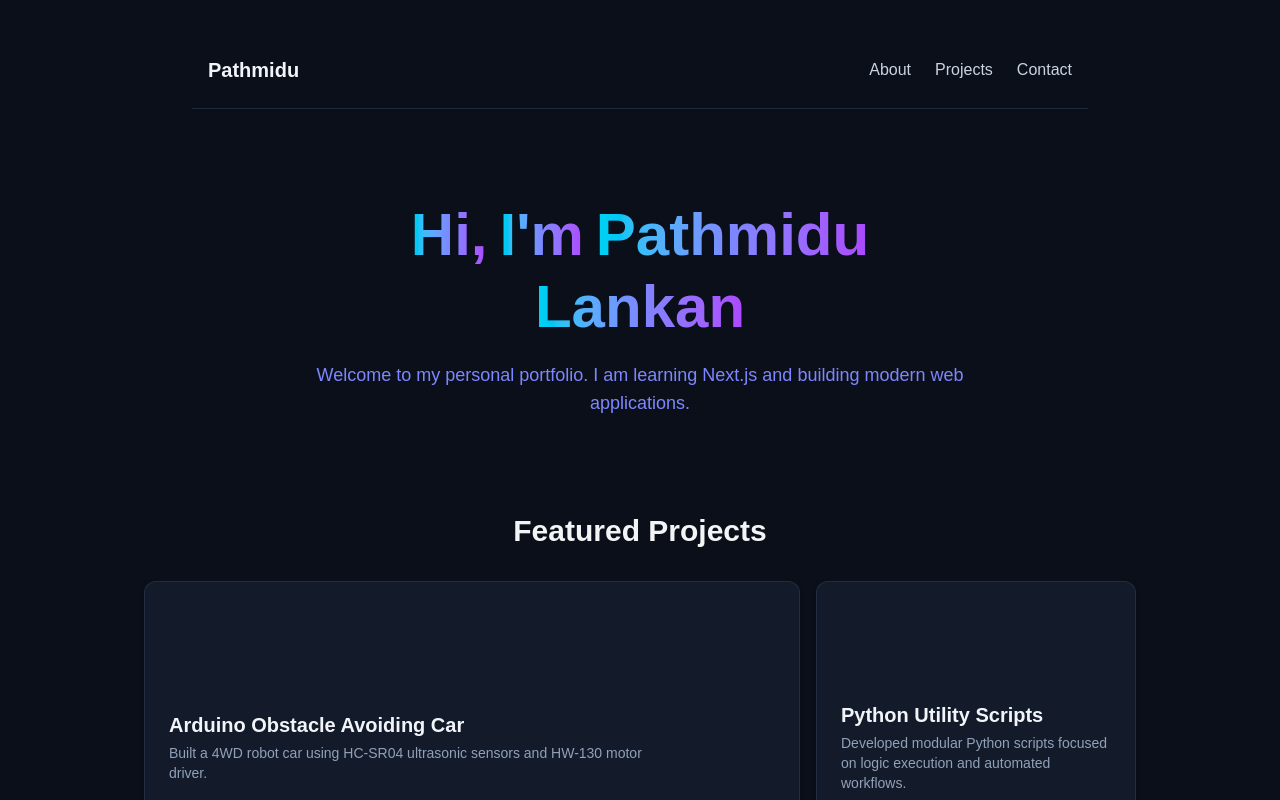
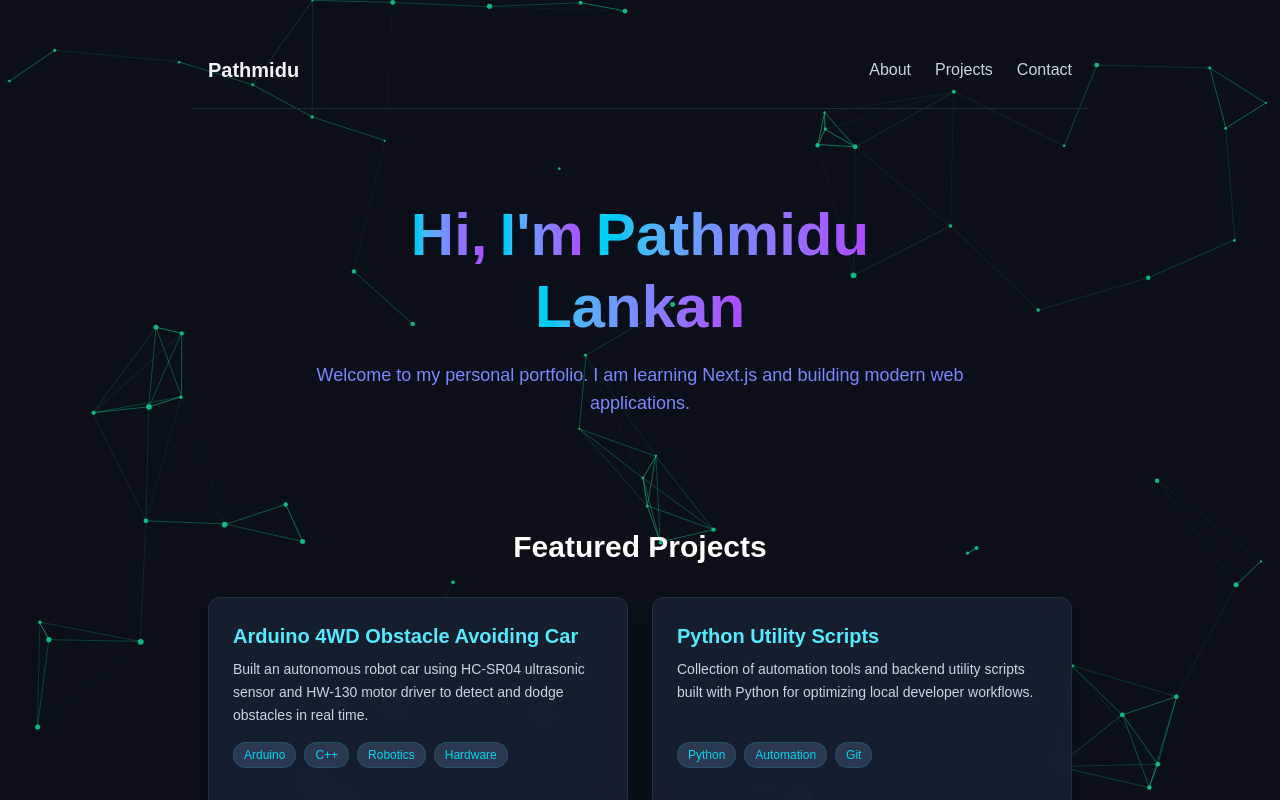
Before and after one commit to pathmidu-lankan/my-portfolio, a Next.js app: page / in a window 1280 px wide. Shown: the top 800 px of the page. Built offline with nearby package versions, Linux system fonts and the light colour scheme.

Commit message:
Upgrade project cards with glassmorphism and tech tags

```diff
--- a/package.json
+++ b/package.json
@@ -9,6 +9,8 @@
     "lint": "eslint"
   },
   "dependencies": {
+    "@tsparticles/react": "^4.3.2",
+    "@tsparticles/slim": "^4.3.2",
     "clsx": "^2.1.1",
     "framer-motion": "^13.1.1",
     "lucide-react": "^1.34.0",
--- a/src/app/page.js
+++ b/src/app/page.js
@@ -2,10 +2,13 @@ import Navbar from "@/components/Navbar";
 import Projects from "@/components/Projects";
 import Contact from "@/components/Contact";
 import BlurText from "@/components/BlurText";
+import ParticlesBackground from "@/components/ParticlesBackground";
 
 export default function Home() {
   return (
-    <main className="min-h-screen bg-[#0b0f19] text-[#f3f4f6] flex flex-col items-center p-8">
+    <main className="relative min-h-screen bg-[#0b0f19] text-[#f3f4f6] flex flex-col items-center p-8">
+      <ParticlesBackground />
+      <div className="relative z-10 w-full flex flex-col items-center">
         <Navbar />
         <div id="about" className="text-center my-12 max-w-2xl">
           <BlurText text="Hi, I'm Pathmidu Lankan" />
@@ -15,6 +18,7 @@ export default function Home() {
         </div>
         <Projects />
         <Contact />
+      </div>
     </main>
   );
 }
--- /dev/null
+++ b/src/components/ParticlesBackground.js
@@ -0,0 +1,88 @@
+'use client';
+import { useEffect, useRef } from 'react';
+
+export default function ParticlesBackground() {
+  const canvasRef = useRef(null);
+
+  useEffect(() => {
+    const canvas = canvasRef.current;
+    if (!canvas) return;
+    const ctx = canvas.getContext('2d');
+
+    let animationFrameId;
+    let width = (canvas.width = window.innerWidth);
+    let height = (canvas.height = window.innerHeight);
+
+    const handleResize = () => {
+      width = canvas.width = window.innerWidth;
+      height = canvas.height = window.innerHeight;
+    };
+    window.addEventListener('resize', handleResize);
+
+    const particleCount = 70;
+    const particles = Array.from({ length: particleCount }, () => ({
+      x: Math.random() * width,
+      y: Math.random() * height,
+      vx: (Math.random() - 0.5) * 1.5,
+      vy: (Math.random() - 0.5) * 1.5,
+      radius: Math.random() * 2 + 1,
+    }));
+
+    const render = () => {
+      ctx.clearRect(0, 0, width, height);
+
+      particles.forEach((p, i) => {
+        p.x += p.vx;
+        p.y += p.vy;
+
+        if (p.x < 0 || p.x > width) p.vx *= -1;
+        if (p.y < 0 || p.y > height) p.vy *= -1;
+
+        ctx.beginPath();
+        ctx.arc(p.x, p.y, p.radius, 0, Math.PI * 2);
+        ctx.fillStyle = '#10b981';
+        ctx.fill();
+
+        for (let j = i + 1; j < particles.length; j++) {
+          const p2 = particles[j];
+          const dx = p.x - p2.x;
+          const dy = p.y - p2.y;
+          const dist = Math.sqrt(dx * dx + dy * dy);
+
+          if (dist < 150) {
+            ctx.beginPath();
+            ctx.moveTo(p.x, p.y);
+            ctx.lineTo(p2.x, p2.y);
+            ctx.strokeStyle = `rgba(16, 185, 129, ${1 - dist / 150})`;
+            ctx.lineWidth = 0.8;
+            ctx.stroke();
+          }
+        }
+      });
+
+      animationFrameId = requestAnimationFrame(render);
+    };
+
+    render();
+
+    return () => {
+      window.removeEventListener('resize', handleResize);
+      cancelAnimationFrame(animationFrameId);
+    };
+  }, []);
+
+  return (
+    <canvas
+      ref={canvasRef}
+      style={{
+        position: 'fixed',
+        top: 0,
+        left: 0,
+        width: '100vw',
+        height: '100vh',
+        pointerEvents: 'none',
+        zIndex: 0,
+      }}
+    />
+  );
+}
--- a/src/components/Projects.js
+++ b/src/components/Projects.js
@@ -1,31 +1,58 @@
-import { BentoCard, BentoGrid } from "@/components/BentoGrid";
+'use client';
+import { motion } from 'framer-motion';
 
-const features = [
+const projects = [
   {
-    name: "Arduino Obstacle Avoiding Car",
-    description: "Built a 4WD robot car using HC-SR04 ultrasonic sensors and HW-130 motor driver.",
-    href: "#",
-    cta: "View Details",
-    className: "col-span-3 lg:col-span-2",
+    title: "Arduino 4WD Obstacle Avoiding Car",
+    description: "Built an autonomous robot car using HC-SR04 ultrasonic sensor and HW-130 motor driver to detect and dodge obstacles in real time.",
+    tags: ["Arduino", "C++", "Robotics", "Hardware"],
+    link: "#",
   },
   {
-    name: "Python Utility Scripts",
-    description: "Developed modular Python scripts focused on logic execution and automated workflows.",
-    href: "#",
-    cta: "View Code",
-    className: "col-span-3 lg:col-span-1",
+    title: "Python Utility Scripts",
+    description: "Collection of automation tools and backend utility scripts built with Python for optimizing local developer workflows.",
+    tags: ["Python", "Automation", "Git"],
+    link: "#",
   },
 ];
 
 export default function Projects() {
   return (
-    <section id="projects" className="max-w-5xl mx-auto py-12 px-4">
-      <h2 className="text-3xl font-bold text-center mb-8">Featured Projects</h2>
-      <BentoGrid>
-        {features.map((feature, idx) => (
-          <BentoCard key={idx} {...feature} />
+    <section id="projects" className="my-16 w-full max-w-4xl px-4">
+      <h2 className="text-3xl font-bold text-center mb-8 text-white">
+        Featured Projects
+      </h2>
+      <div className="grid grid-cols-1 md:grid-cols-2 gap-6">
+        {projects.map((project, idx) => (
+          <motion.div
+            key={idx}
+            whileHover={{ y: -6, scale: 1.02 }}
+            transition={{ duration: 0.2 }}
+            className="bg-slate-800/60 backdrop-blur-md border border-slate-700/50 hover:border-cyan-500/50 rounded-xl p-6 shadow-lg hover:shadow-cyan-500/10 transition-all flex flex-col justify-between"
+          >
+            <div>
+              <h3 className="text-xl font-bold text-cyan-300 mb-2">
+                {project.title}
+              </h3>
+              <p className="text-slate-300 text-sm mb-4 leading-relaxed">
+                {project.description}
+              </p>
+            </div>
+            <div>
+              <div className="flex flex-wrap gap-2 mb-4">
+                {project.tags.map((tag, i) => (
+                  <span
+                    key={i}
+                    className="text-xs px-2.5 py-1 rounded-full bg-slate-700/80 text-cyan-400 font-medium border border-cyan-500/20"
+                  >
+                    {tag}
+                  </span>
+                ))}
+              </div>
+            </div>
+          </motion.div>
         ))}
-      </BentoGrid>
+      </div>
     </section>
   );
 }
```
Also changed, not shown: 1 other file (tests, documents, lock files or other folders). Lines whose indentation alone changed are shown as unchanged.
